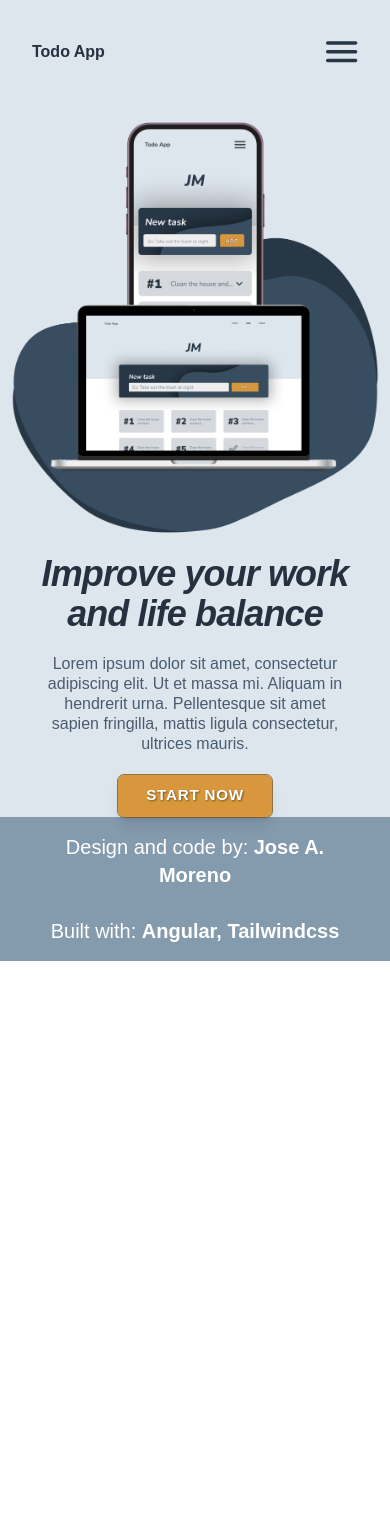
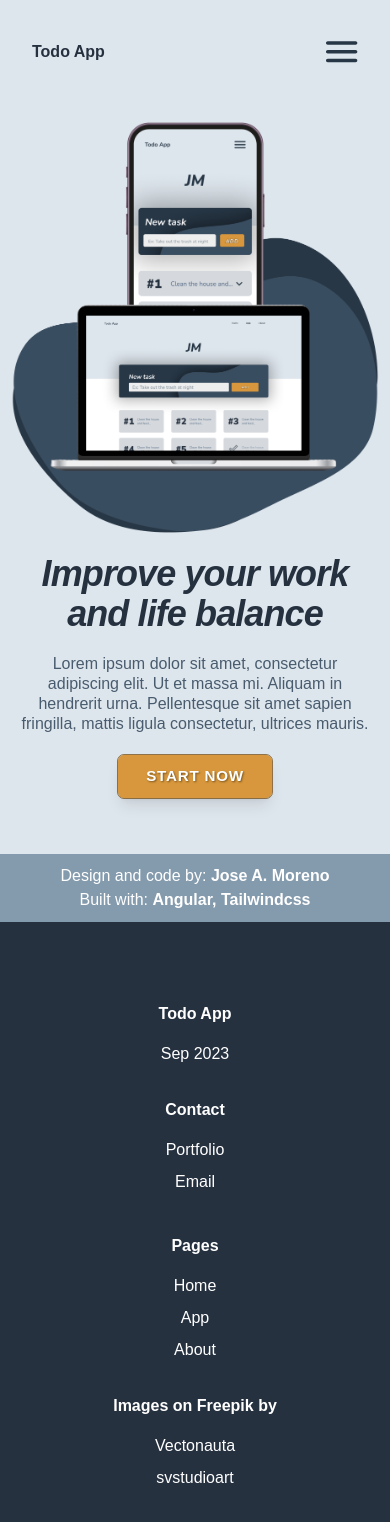
Before and after one commit to JooseMM/angular-todo, an Angular app: page /home in a window 390 px wide. Shown: the top 1522 px of the page. Before the commit the page ends 961 px from the top, so only its background shows below. Built offline with nearby package versions, Linux system fonts and the light colour scheme.

Commit message:
alignment and styles fix

```diff
--- a/src/app/Components/footer/footer.component.ts
+++ b/src/app/Components/footer/footer.component.ts
@@ -2,8 +2,10 @@ import { Component } from '@angular/core';
 
 @Component({
   selector: 'app-footer',
-  template: `<div class="w-full bg-very-dark-blue py-10">
-    <ul class="grid grid-cols-4 mx-auto max-w-2xl">
+  template: `<div class="w-full bg-very-dark-blue py-20 ">
+    <ul
+      class="flex flex-col space-y-8 justify-center items-center text-center | xl:items-start xl:space-y-0 xl:grid grid-cols-4 mx-auto max-w-2xl"
+    >
       <li class="flex flex-col text-white">
         <a class="font-bold mb-4" href="">Todo App</a>
         <span>Sep 2023</span>
--- a/src/app/Components/home/home.component.html
+++ b/src/app/Components/home/home.component.html
@@ -1,5 +1,5 @@
 <div
-  class="bg-light-blue flex justify-center flex-col pt-2 | lg:flex-row lg:pl-desktop-page-padding |"
+  class="bg-light-blue flex justify-center flex-col pt-2 pb-14 | lg:flex-row lg:pl-desktop-page-padding lg:pb-0 |"
 >
   <div class="flex justify-center | lg:order-2">
     <!-- Mobile hero mockup -->
@@ -10,43 +10,41 @@
     />
     <!-- Desktop hero mockup -->
     <img
-      class="hidden | lg:block lg:w-[50vw] | xl:w-[60vw] | 2xl:w-[50vw]"
+      class="hidden  | lg:block lg:w-[50vw] | xl:w-[60vw] | 2xl:w-[50vw]"
       src="../../../assets/Images/desktop-hero-mockup.svg"
       alt="Hero image"
     />
   </div>
   <div
-    class="flex justify-center flex-col | lg:w-[400px] lg:block lg:mt-[17vh] | xl:w-[500px] xl:mt-[18vh] | 2xl-[20vh]"
+    class="flex justify-center flex-col px-4 | lg:px-0 lg:w-[400px] lg:block lg:mt-[17vh] | xl:w-[500px] xl:mt-[18vh] | 2xl:w-[550px]"
   >
     <h1
-      class="mx-3 mt-3 text-4xl font-bold italic text-center tracking-tight text-very-dark-blue | lg:text-left lg:text-[2.8rem] lg:m-0 lg:max-w-[16ch] | xl:text-5xl | 2xl:text-[3.5rem] 2xl:leading-[4.2rem]"
+      class="mt-3 max-w-[16ch] text-4xl font-bold italic text-center tracking-tight text-very-dark-blue mx-auto | lg:text-left lg:text-[2.8rem] lg:m-0 lg:max-w-[16ch] | xl:text-5xl | 2xl:text-[4rem] 2xl:leading-[4.2rem]"
     >
       Improve your work and life balance
     </h1>
     <p
-      class="mx-auto max-w-[80%] mt-5 text-center text-dark-blue/90 leading-5 font-medium | lg:text-left lg:mx-0 lg:max-w-[43ch] | xl:max-w-[45ch] | 2xl:max-w-[50ch]"
+      class="mx-auto max-w-[50ch] mt-5 text-center text-dark-blue/90 leading-5 font-medium | lg:text-left lg:mx-0 lg:max-w-[43ch] | xl:max-w-[45ch] | 2xl:max-w-[50ch]"
     >
       Lorem ipsum dolor sit amet, consectetur adipiscing elit. Ut et massa mi.
       Aliquam in hendrerit urna. Pellentesque sit amet sapien fringilla, mattis
       ligula consectetur, ultrices mauris.
     </p>
     <button
-      class="bg-orange-btn text-white font-bold mx-auto mt-[1.3rem] py-[0.6rem] px-7 rounded-md text-[0.95rem] outline outline-1 outline-[#7a5622]/80 shadow-lg"
+      class="bg-orange-btn py-2.5 px-7 text-white font-bold mx-auto mt-[1.3rem] lg:py-3 lg:px-9 rounded-md text-[0.95rem] outline outline-1 outline-[#7a5622]/80 shadow-lg"
     >
       <span class="text-shadow tracking-wider">START NOW </span>
     </button>
   </div>
 </div>
 <div
-  class="bg-middle-blue text-center text-xl font-extralight text-white py-4 | px-desktop-page-padding lg:flex justify-between lg:text-left"
+  class="bg-middle-blue text-center text-base leading-3 font-extralight text-white py-4 | px-desktop-page-padding lg:flex justify-between lg:text-left lg:text-xl lg:leading-normal"
 >
   <p>Design and code by: <span class="font-semibold">Jose A. Moreno</span></p>
   <br />
   <p>Built with: <span class="font-semibold">Angular, Tailwindcss</span></p>
 </div>
 
-<Footer></Footer>
-
 <!-- drop-shadow-[0_0_1px_rgba(0,0,0,0.7)] -->
 <!-- #7a5622 -->
 <!-- drop-shadow-[0_0_3px_rgba(122,86,34,1)] -->
--- a/src/app/app.component.ts
+++ b/src/app/app.component.ts
@@ -2,7 +2,7 @@ import { Component } from '@angular/core';
 
 @Component({
   selector: 'app-root',
-  template: ` <app-navbar />
-    <router-outlet />`,
+  template: `<app-navbar></app-navbar><router-outlet></router-outlet
+    ><app-footer></app-footer>`,
 })
 export class AppComponent {}
--- a/src/app/app.module.ts
+++ b/src/app/app.module.ts
@@ -5,6 +5,7 @@ import { TaskListComponent } from './Components/task-list/task-list.component';
 import { HomeComponent } from './Components/home/home.component';
 import { AppRoutingModule } from './app-routing.module';
 import { NavbarComponent } from './Components/navbar/navbar.component';
+import { FooterComponent } from './Components/footer/footer.component';
 
 @NgModule({
   declarations: [
@@ -12,6 +13,7 @@ import { NavbarComponent } from './Components/navbar/navbar.component';
     TaskListComponent,
     HomeComponent,
     NavbarComponent,
+    FooterComponent,
   ],
   imports: [BrowserModule, AppRoutingModule],
   providers: [],
```
